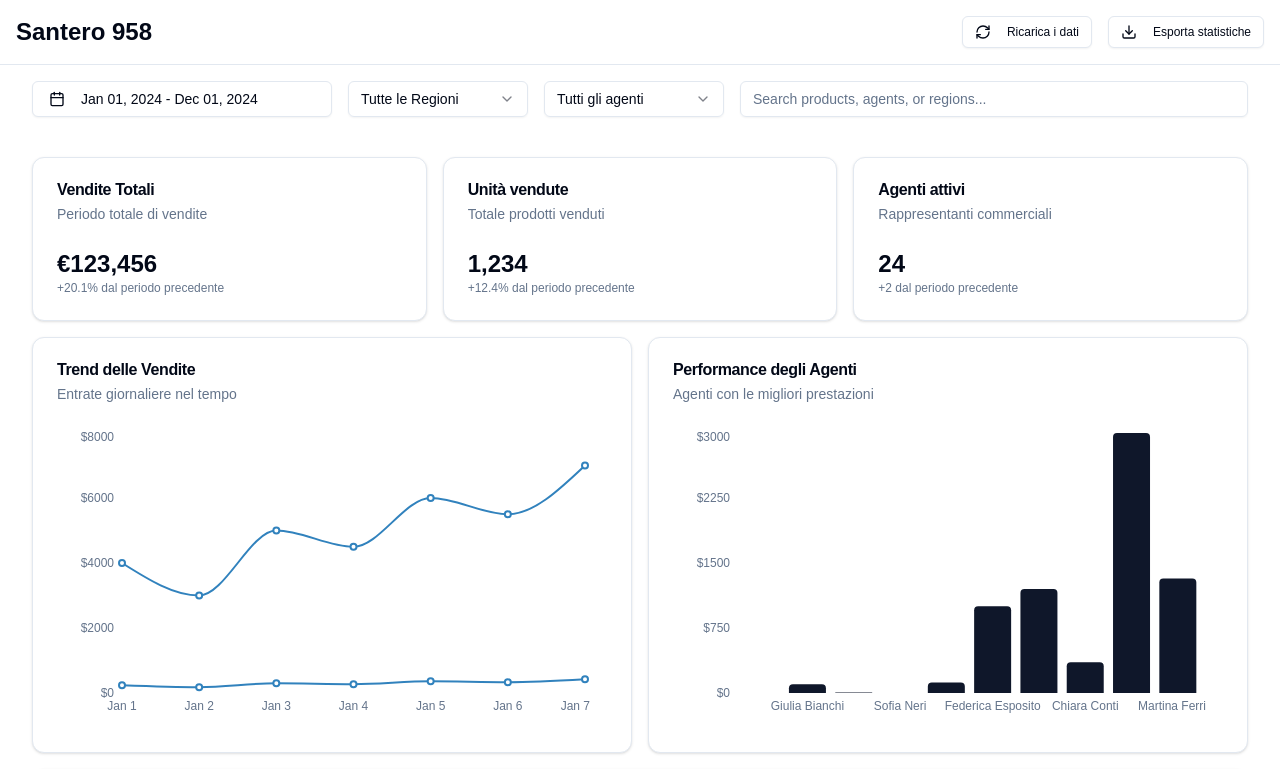
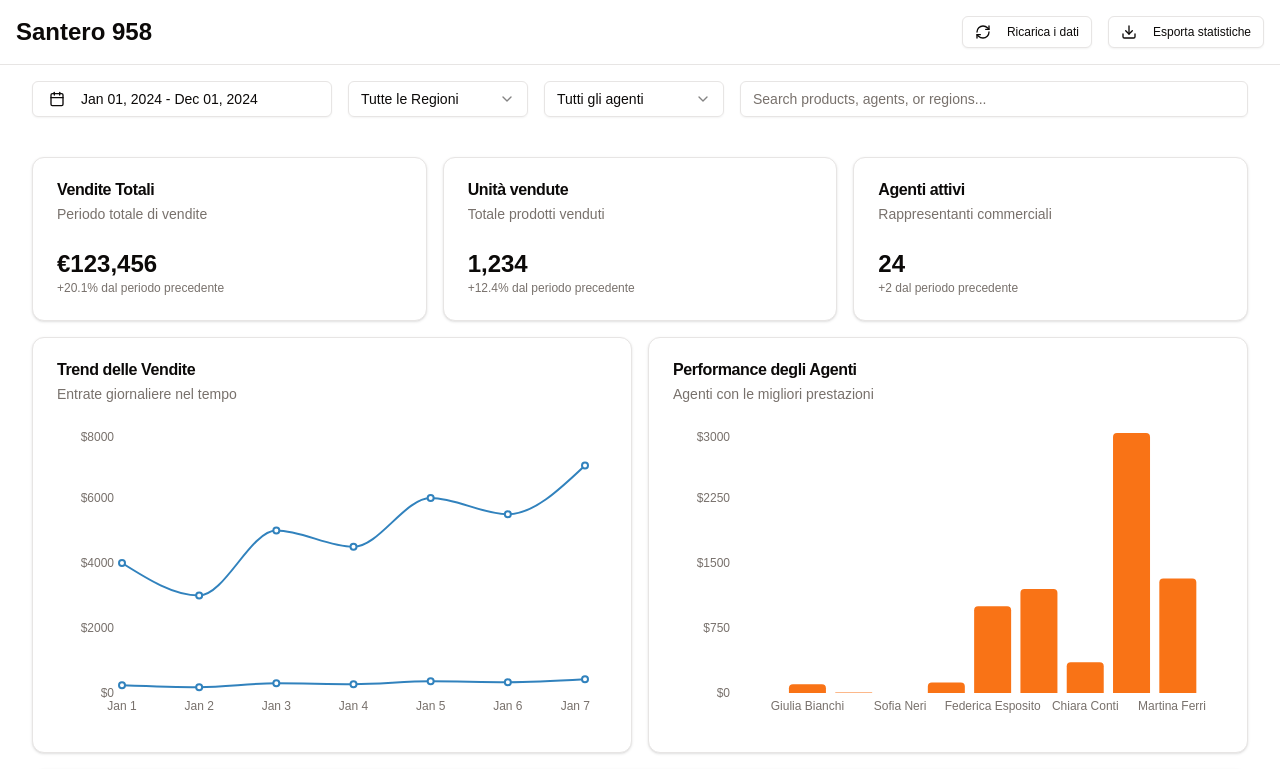
Before and after one commit to GabrieleMasciulli/crm-958, a Next.js app: page / in a window 1280 px wide. Shown: the top 769 px of the page. Built offline with nearby package versions, Linux system fonts and the light colour scheme.

Commit message:
Creato stile custom

```diff
--- a/src/app/globals.css
+++ b/src/app/globals.css
@@ -70,3 +70,60 @@ body {
     @apply bg-background text-foreground;
   }
 }
+
+@layer base {
+  :root {
+    --background: 0 0% 100%;
+    --foreground: 20 14.3% 4.1%;
+    --card: 0 0% 100%;
+    --card-foreground: 20 14.3% 4.1%;
+    --popover: 0 0% 100%;
+    --popover-foreground: 20 14.3% 4.1%;
+    --primary: 24.6 95% 53.1%;
+    --primary-foreground: 60 9.1% 97.8%;
+    --secondary: 60 4.8% 95.9%;
+    --secondary-foreground: 24 9.8% 10%;
+    --muted: 60 4.8% 95.9%;
+    --muted-foreground: 25 5.3% 44.7%;
+    --accent: 60 4.8% 95.9%;
+    --accent-foreground: 24 9.8% 10%;
+    --destructive: 0 84.2% 60.2%;
+    --destructive-foreground: 60 9.1% 97.8%;
+    --border: 20 5.9% 90%;
+    --input: 20 5.9% 90%;
+    --ring: 24.6 95% 53.1%;
+    --radius: 0.5rem;
+    --chart-1: 12 76% 61%;
+    --chart-2: 173 58% 39%;
+    --chart-3: 197 37% 24%;
+    --chart-4: 43 74% 66%;
+    --chart-5: 27 87% 67%;
+  }
+
+  .dark {
+    --background: 20 14.3% 4.1%;
+    --foreground: 60 9.1% 97.8%;
+    --card: 20 14.3% 4.1%;
+    --card-foreground: 60 9.1% 97.8%;
+    --popover: 20 14.3% 4.1%;
+    --popover-foreground: 60 9.1% 97.8%;
+    --primary: 20.5 90.2% 48.2%;
+    --primary-foreground: 60 9.1% 97.8%;
+    --secondary: 12 6.5% 15.1%;
+    --secondary-foreground: 60 9.1% 97.8%;
+    --muted: 12 6.5% 15.1%;
+    --muted-foreground: 24 5.4% 63.9%;
+    --accent: 12 6.5% 15.1%;
+    --accent-foreground: 60 9.1% 97.8%;
+    --destructive: 0 72.2% 50.6%;
+    --destructive-foreground: 60 9.1% 97.8%;
+    --border: 12 6.5% 15.1%;
+    --input: 12 6.5% 15.1%;
+    --ring: 20.5 90.2% 48.2%;
+    --chart-1: 220 70% 50%;
+    --chart-2: 160 60% 45%;
+    --chart-3: 30 80% 55%;
+    --chart-4: 280 65% 60%;
+    --chart-5: 340 75% 55%;
+  }
+}
```
